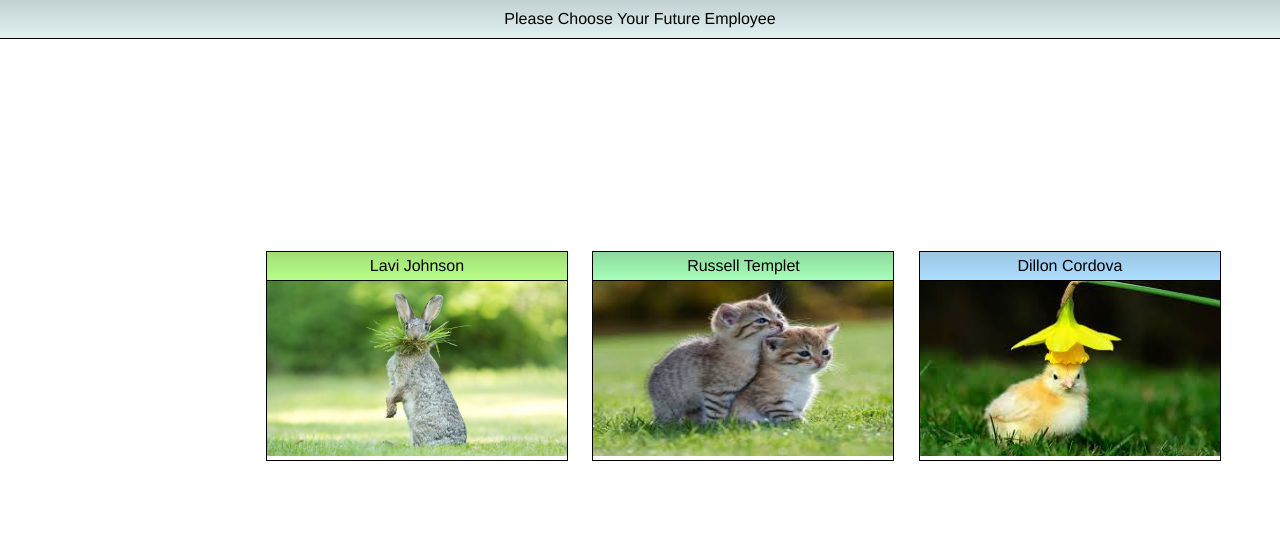
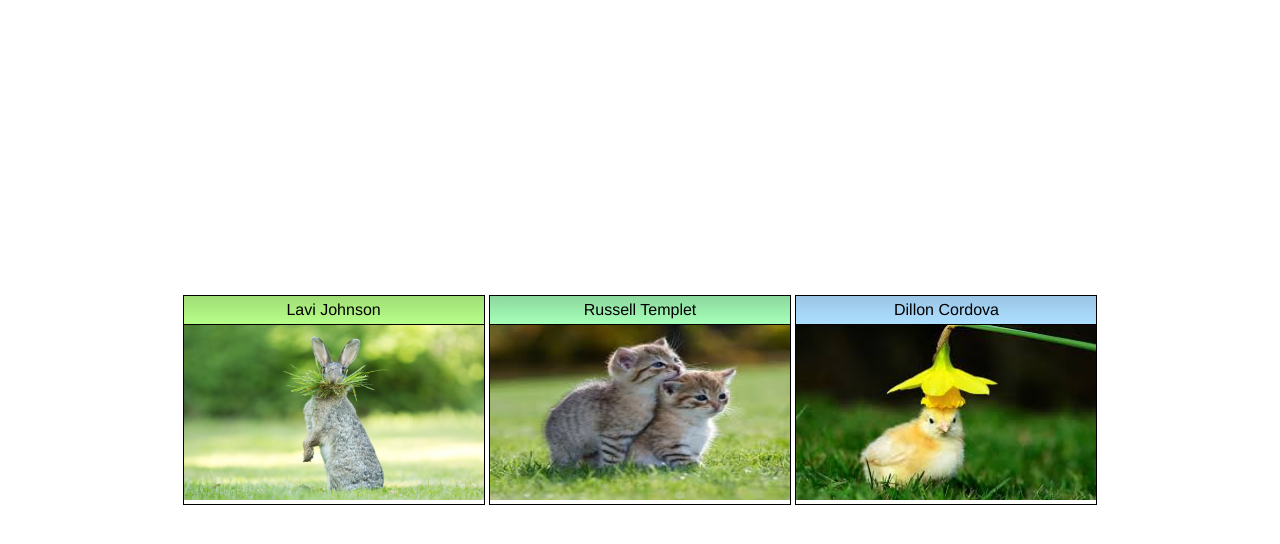
Before and after one commit to russellmt/PortfolioProject, a website: page app/index.html at #!/home in a window 1280 px wide. Drawn offline with nearby package versions, Linux system fonts and the light colour scheme; some packages are replaced by stand-ins of ours.

Commit message:
proper centering

```diff
--- a/app/css/homePage.css
+++ b/app/css/homePage.css
@@ -1,44 +1,52 @@
 .home-page-container {
     display: table;
+    position: absolute;
+    height: 100%;
     width: 100%;
-    height: 100%;
-    position: absolute;
 }
 
 .home-page {
-    margin: 15% 0 0 20%;
+    display: table-cell;
+    vertical-align: middle;
+    text-align: center;
 }
 
-.home-page .employee {
-    margin: 10px;
+.home-page-row {
+    margin-left: auto;
+    margin-right: auto;
+    text-align: center;
+    display: inline-block;
+}
+
+.home-page-row .employee {
     border: solid black 1px;
     width: 300px;
     display: inline-table;
 }
 
-.home-page label {
+.home-page-row label {
     display: block;
     padding: 5px;
     border-bottom: solid black 1px;
     text-align: center;
 }
 
-.home-page label.lavi {
+.home-page-row label.lavi {
     background: linear-gradient(to bottom, #a0dd75, #b7ff89);
 }
 
-.home-page label.russell {
+.home-page-row label.russell {
     background: linear-gradient(to bottom, #8cd89d, #a6ffb8);
 }
 
-.home-page label.dillon {
+.home-page-row label.dillon {
     background: linear-gradient(to bottom, #9bc5e5, #addfff);
 }
 
-.home-page a {
+.home-page-row a {
     color: black;
 }
 
-.home-page a:hover {
+.home-page-row a:hover {
     text-shadow: 1px 1px #979797;
 }
--- a/app/partials/homePage.html
+++ b/app/partials/homePage.html
@@ -1,7 +1,6 @@
-<header>Please Choose Your Future Employee</header>
 <div class="home-page-container">
-
     <div class="home-page">
+        <div class="home-page-row">
             <a href="#!/lavi">
                 <div class="employee">
                     <label class="lavi">Lavi Johnson</label>
@@ -23,3 +22,4 @@
             </a>
         </div>
     </div>
+</div>
```
Lines whose indentation alone changed are shown as unchanged.
